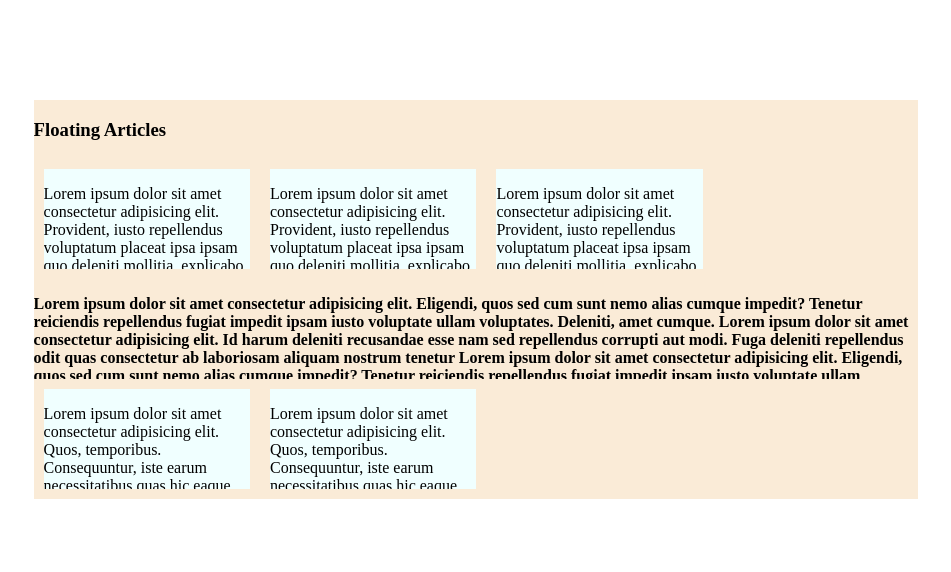
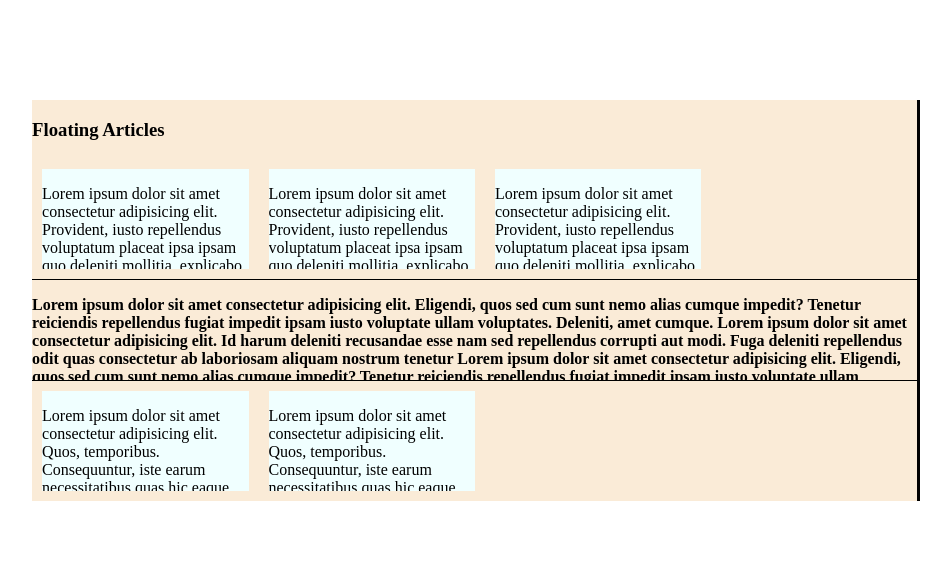
Before and after one commit to Dawahreh/CSS-practice, a plain HTML site: page Image2/Image2.html in a window 1280 px wide. Shown: the whole page, without its empty margins (164-1115 px from the left). Drawn offline with Linux system fonts and the light colour scheme.

Commit message:
new update

```diff
--- a/Image2/style.css
+++ b/Image2/style.css
@@ -5,12 +5,17 @@ article{
     width: 70%;
      overflow: hidden; /* The Last two Paragrapahs won't take the bg-color without this property */
 
-     margin: 100px auto;} /*trick to center container /*
+     margin: 100px auto; /*trick to center container */
+
+     border-right: solid 3px;
+
+
+    }
 
 
 
 
-
+/*
 section{
 
     padding-top: 1px;
@@ -44,4 +49,6 @@ width: 35%;
     height: 100px;
     overflow-y: scroll;
 font-weight: bold;
+border-top: solid 1px;
+border-bottom: solid 1px;
 }
```
